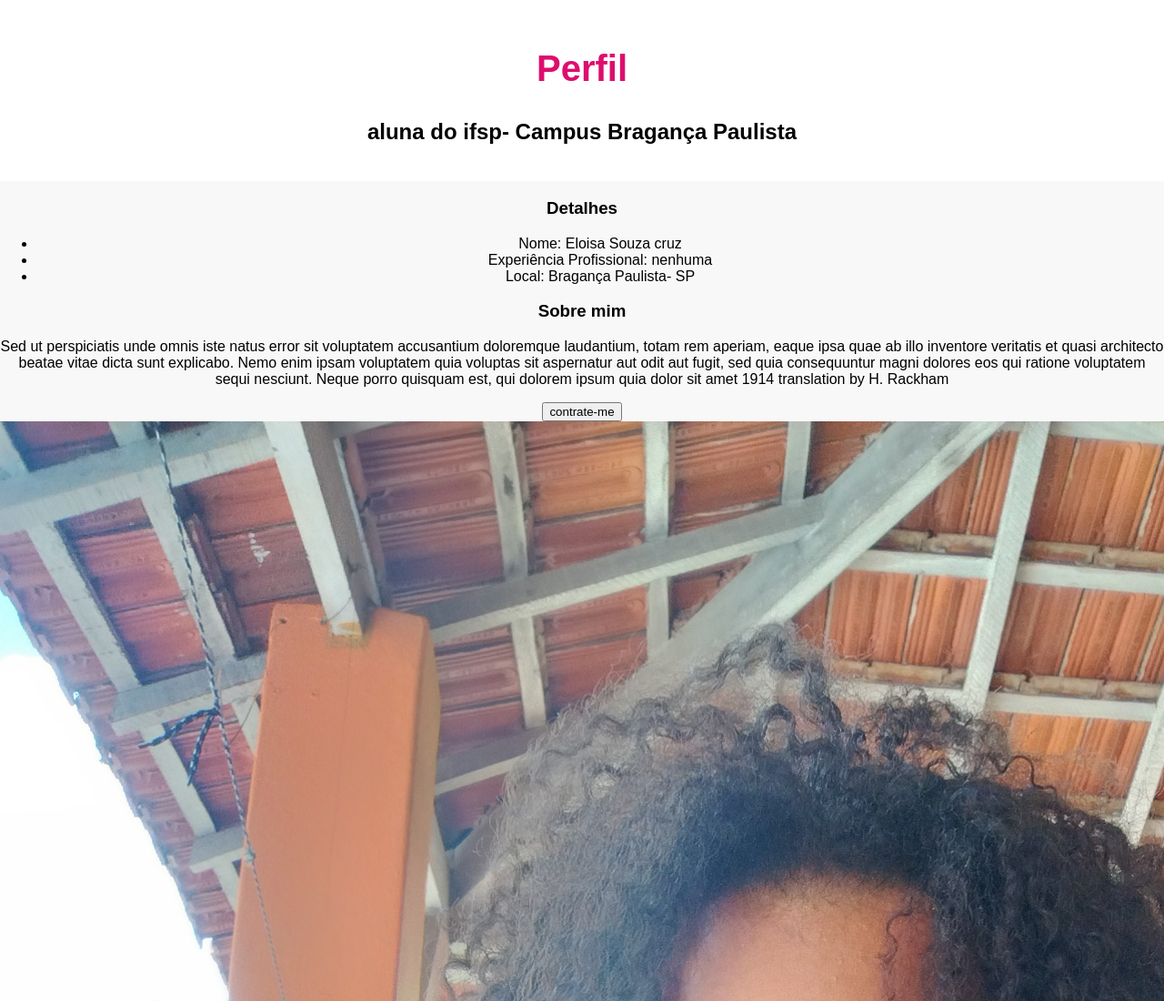
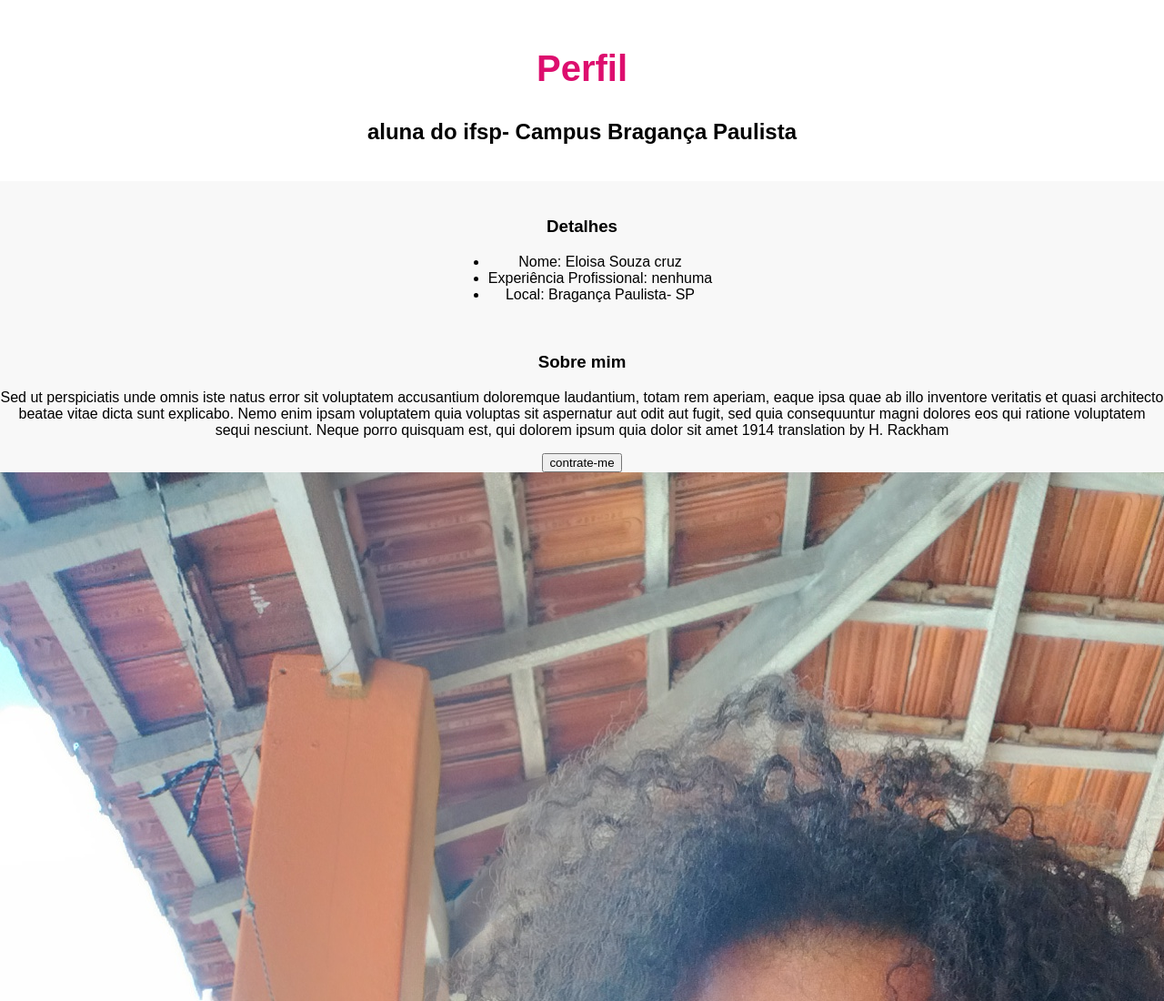
Before and after one commit to Elolo1234/webpage, a plain HTML site: page index.html in a window 1280 px wide. Shown: the top 1100 px of the page at 91% size. Drawn offline with Linux system fonts and the light colour scheme.

Commit message:
container

```diff
--- a/styles.css
+++ b/styles.css
@@ -13,3 +13,9 @@ h1{
     color: rgb(221, 14, 110);
     font-size: 2.5em;
 }
+.container{
+    display: flex;
+    justify-content: space-around;
+    align-items: flex-start;
+    padding: 20px;
+}
```
